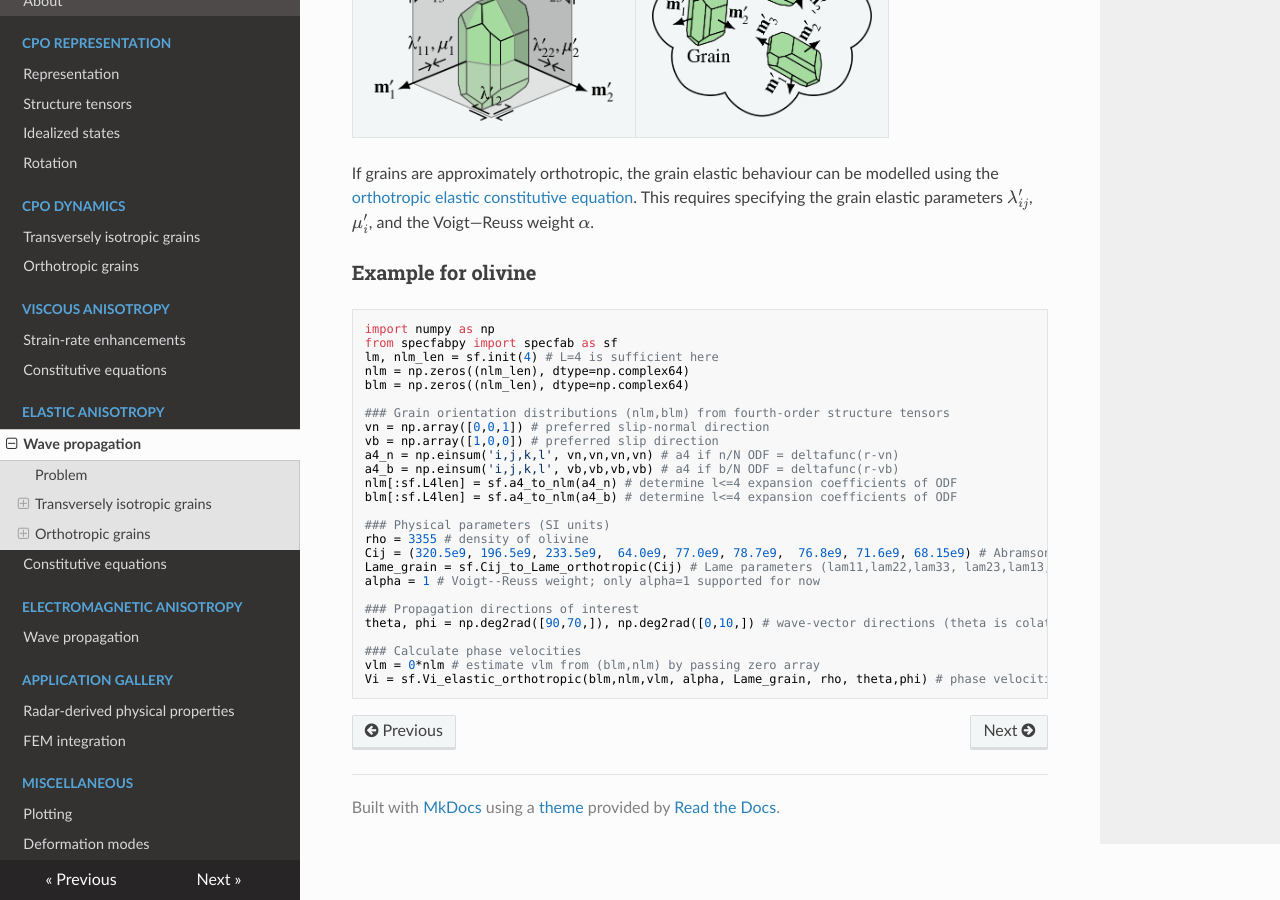
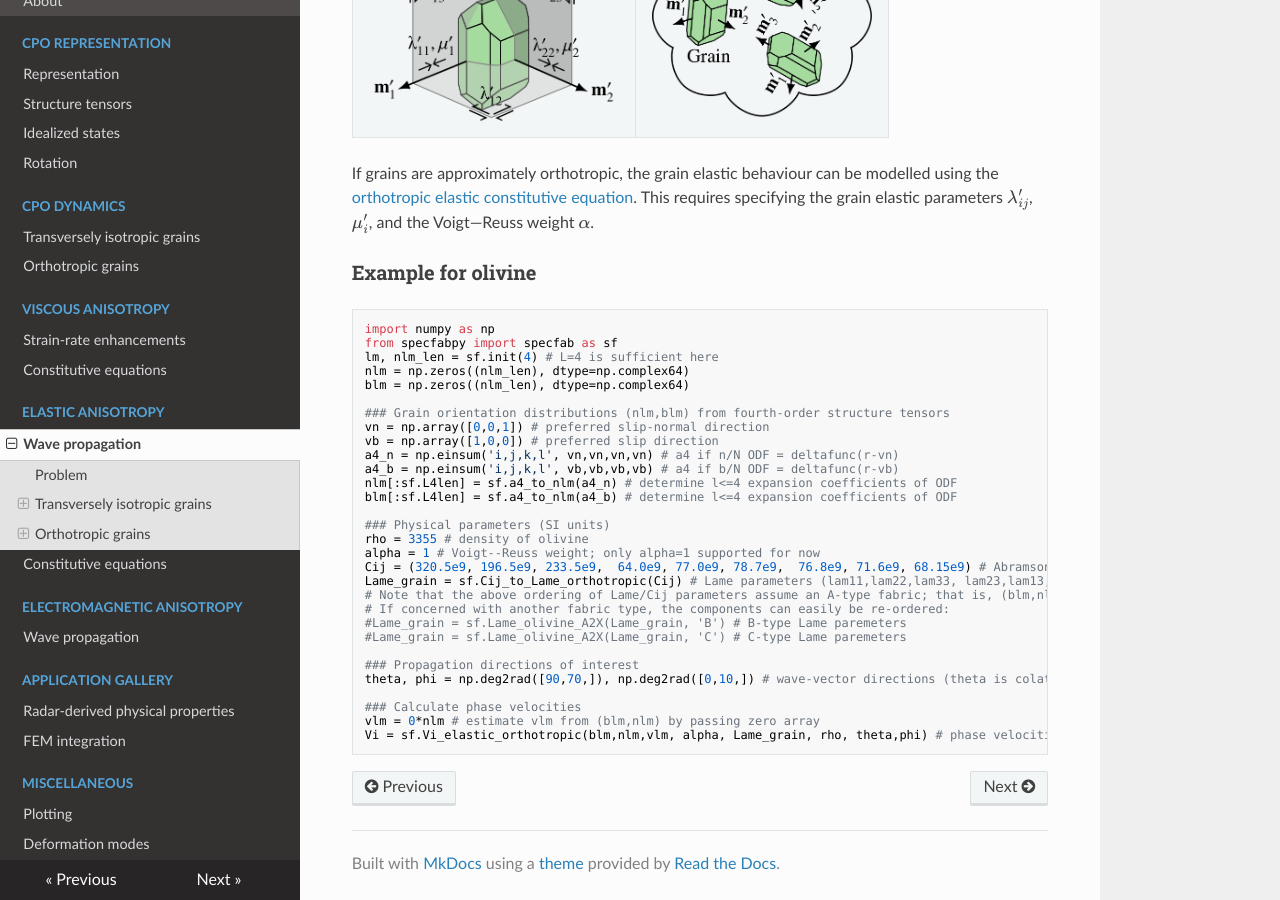
Before and after one commit to nicholasmr/specfab, an MkDocs documentation site: the page built from docs/wavepropagation-elastic.md, in a window 1280 px wide and 900 px high, scrolled down 2961 px. Built offline with MkDocs 1.6.1, drawn with Linux system fonts in a browser that asks for light colours; nearby versions of some CDN libraries; formulas are drawn with MathJax 3.

Commit message:
updated docs figures

```diff
--- a/docs/wavepropagation-elastic.md
+++ b/docs/wavepropagation-elastic.md
@@ -123,9 +123,13 @@ blm[:sf.L4len] = sf.a4_to_nlm(a4_b) # determine l<=4 expansion coefficients of O
 
 ### Physical parameters (SI units)
 rho = 3355 # density of olivine
+alpha = 1 # Voigt--Reuss weight; only alpha=1 supported for now
 Cij = (320.5e9, 196.5e9, 233.5e9,  64.0e9, 77.0e9, 78.7e9,  76.8e9, 71.6e9, 68.15e9) # Abramson (1997) parameters (C11,C22,C33,C44,C55,C66,C23,C13,C12)
 Lame_grain = sf.Cij_to_Lame_orthotropic(Cij) # Lame parameters (lam11,lam22,lam33, lam23,lam13,lam12, mu1,mu2,mu3)
-alpha = 1 # Voigt--Reuss weight; only alpha=1 supported for now
+# Note that the above ordering of Lame/Cij parameters assume an A-type fabric; that is, (blm,nlm,vlm) refer to the distibutions of (m1',m2',m3') axes, respectively.
+# If concerned with another fabric type, the components can easily be re-ordered:
+#Lame_grain = sf.Lame_olivine_A2X(Lame_grain, 'B') # B-type Lame paremeters
+#Lame_grain = sf.Lame_olivine_A2X(Lame_grain, 'C') # C-type Lame paremeters
 
 ### Propagation directions of interest
 theta, phi = np.deg2rad([90,70,]), np.deg2rad([0,10,]) # wave-vector directions (theta is colatitude, phi is longitude)
```
Also changed, not shown: docs/cpo-dynamics-orthotropic.md (+5 -9 lines), docs/cpo-dynamics-tranisotropic.md (+1 -1 lines), docs/cpo-idealized.md (+6 -6 lines), images/tranisotropic/crystal-processes-1.png (added), images/tranisotropic/crystal-processes-2.png (added), images/tranisotropic/crystal-processes-3.png (added), images/tranisotropic/crystal-processes-combined.png (added), 3 other files.
